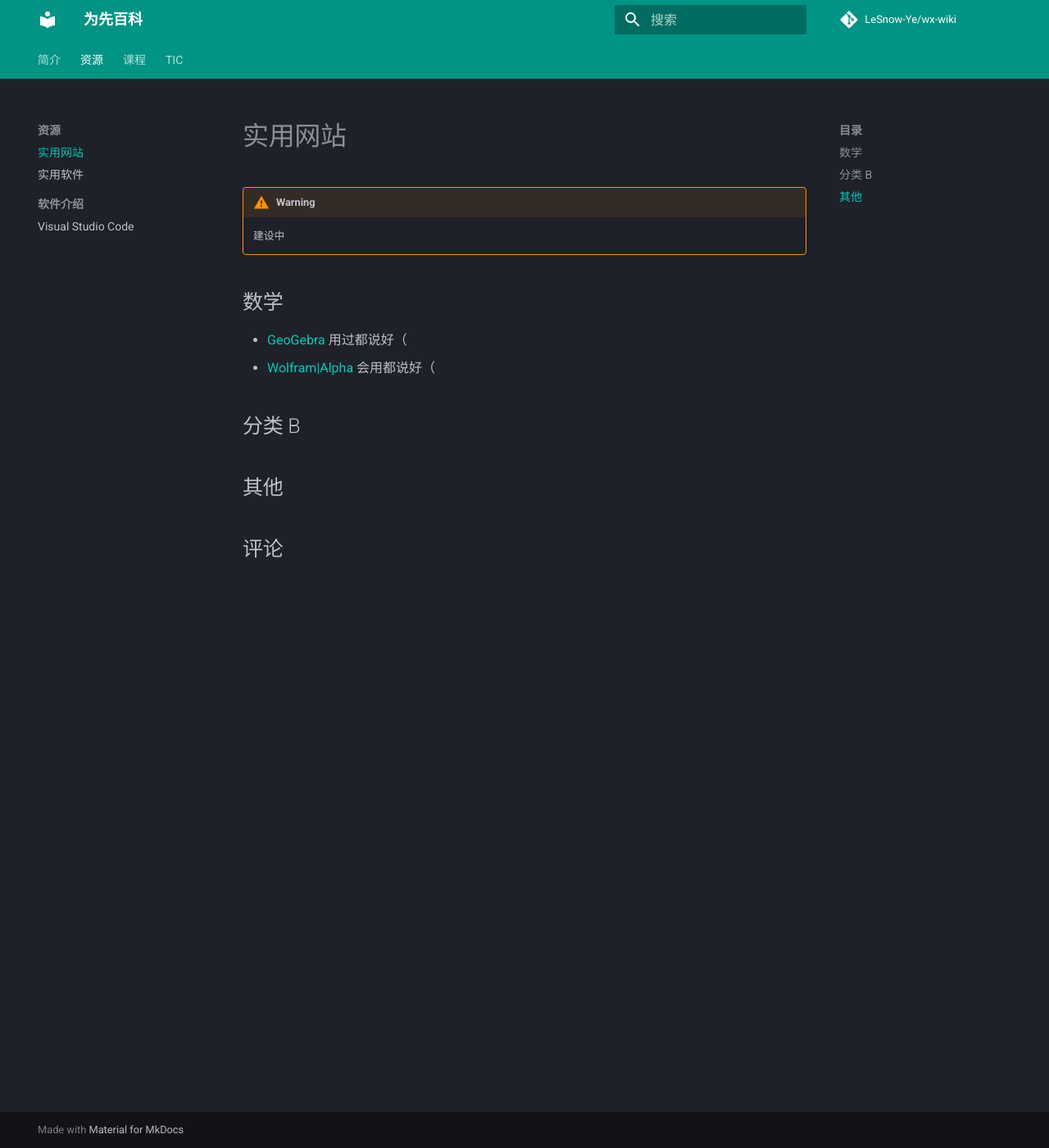
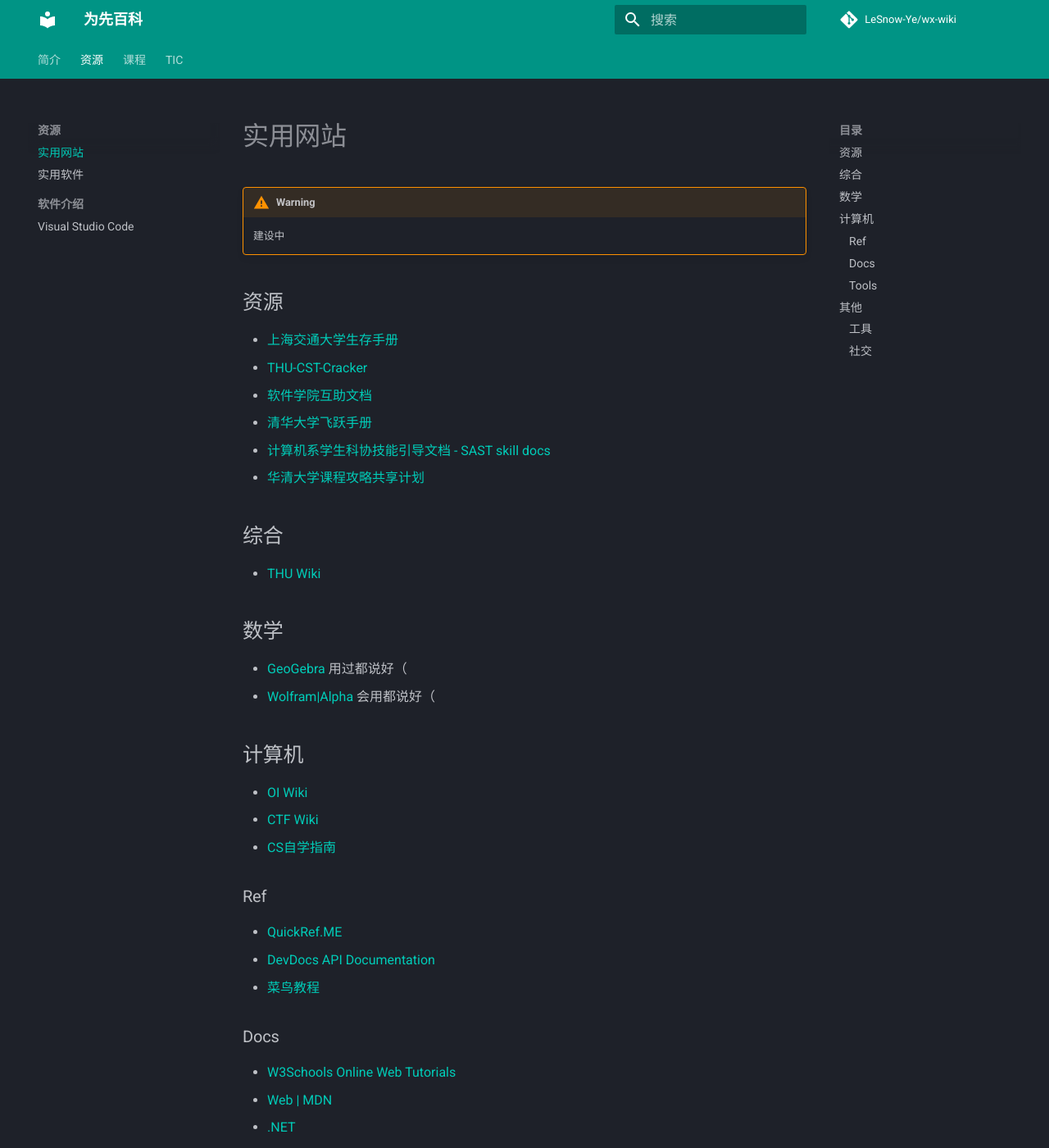
Before and after one commit to LeSnow-Ye/wx-wiki, an MkDocs documentation site: the page built from docs/resources/links.md, in a window 1280 px wide and 1400 px high. Shown: the whole window at 82% size. Built offline with MkDocs 1.6.1 and Material for MkDocs 9.7.7, drawn with Linux system fonts in a browser that asks for light colours; comment, search, counter and statistics services are not loaded; some of the changed text lies outside the part shown.

Commit message:
Update links.md

```diff
--- a/docs/resources/links.md
+++ b/docs/resources/links.md
@@ -4,11 +4,55 @@
 
     建设中
 
+## 资源
+
+- [上海交通大学生存手册](https://survivesjtu.gitbook.io/survivesjtumanual/)
+- [THU-CST-Cracker](https://rekcarc-tsc-uht.readthedocs.io/en/latest/)
+- [软件学院互助文档](https://ssast-readme.github.io/)
+- [清华大学飞跃手册](https://feiyue.online/)
+- [计算机系学生科协技能引导文档 - SAST skill docs](https://docs.net9.org/)
+- [华清大学课程攻略共享计划](https://in.closed.social:9443/pastExam/)
+
+## 综合
+
+- [THU Wiki](https://thu.wiki/)
+
 ## 数学
 
 - [GeoGebra](https://www.geogebra.org/) 用过都说好（
 - [Wolfram|Alpha](https://www.wolframalpha.com/) 会用都说好（
 
-## 分类 B
+## 计算机
+
+- [OI Wiki](https://oi-wiki.org/)
+- [CTF Wiki](https://ctf-wiki.org/)
+- [CS自学指南](https://csdiy.wiki/)
+
+### Ref
+
+- [QuickRef.ME](https://quickref.me/)
+- [DevDocs API Documentation](https://devdocs.io/)
+- [菜鸟教程](https://www.runoob.com/)
+
+### Docs
+
+- [W3Schools Online Web Tutorials](https://www.w3schools.com/)
+- [Web | MDN](https://developer.mozilla.org/zh-CN/docs/Learn/HTML)
+- [.NET](https://learn.microsoft.com/zh-cn/dotnet/)
+- [Rust](https://www.rust-lang.org/learn)
+- [Rust 中文](https://rustwiki.org/)
+
+### Tools
+
+- [regex101: build, test, and debug regex](https://regex101.com/)
 
 ## 其他
+
+### 工具
+
+- [在线 LaTeX 公式编辑器](https://www.latexlive.com/)
+
+### 社交
+
+- [[闭社] - 清华站](https://thu.closed.social/public/local)
+- [新T树洞](https://thuhollow.github.io/)
```
